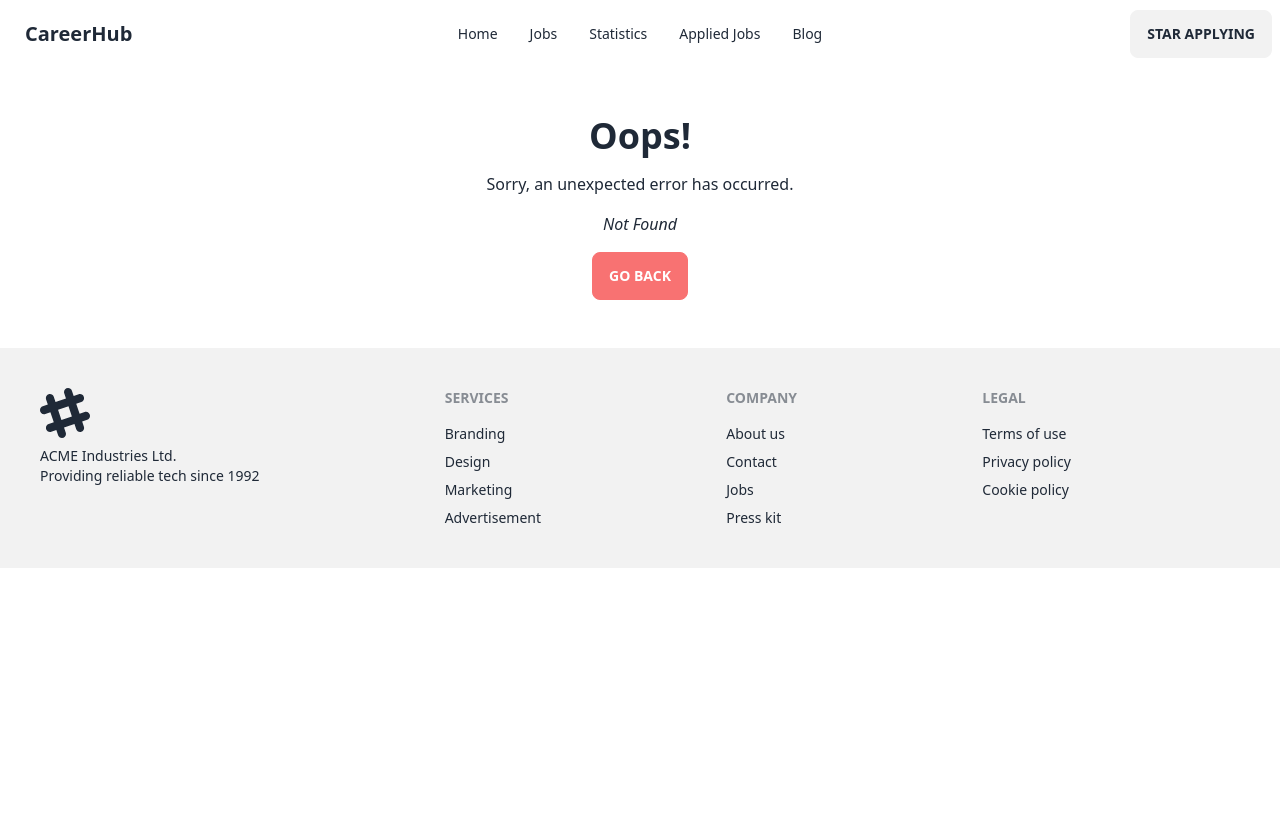
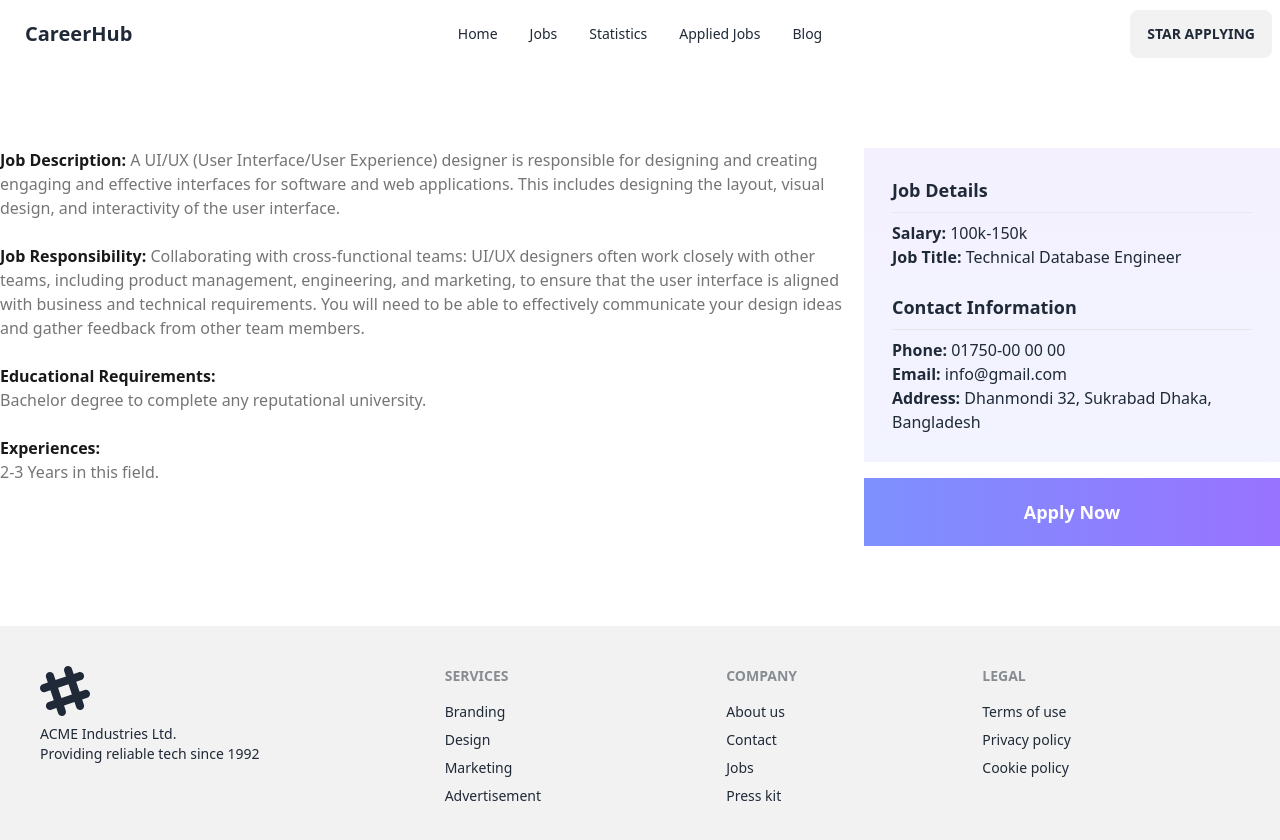
Before and after one commit to tanzilamd/react-career-hub, a React (Vite) app: page /job/1 in a window 1280 px wide. Shown: the top 840 px of the page. Before the commit the page ends 800 px from the top, so only its background shows below. Built offline with nearby package versions, Linux system fonts and the light colour scheme.

Commit message:
Job details, dynamic params, separate page

```diff
--- a/src/components/Job/Job.jsx
+++ b/src/components/Job/Job.jsx
@@ -1,8 +1,10 @@
 import { CiLocationOn } from "react-icons/ci";
 import { RiMoneyDollarCircleLine } from "react-icons/ri";
+import { Link } from "react-router-dom";
 
 const Job = ({ job }) => {
     const {
+        id,
         logo,
         job_title,
         company_name,
@@ -37,9 +39,11 @@ const Job = ({ job }) => {
                     {salary}
                 </p>
             </div>
-            <button className="btn btn-info bg-[#7E90FE] text-white border-0 mt-6">
-                View Details
-            </button>
+            <Link to={`job/${id}`}>
+                <button className="btn btn-info bg-[#7E90FE] text-white border-0 mt-6">
+                    View Details
+                </button>
+            </Link>
         </div>
     );
 };
--- /dev/null
+++ b/src/components/JobDetails/JobDetails.jsx
@@ -0,0 +1,97 @@
+import { useLoaderData, useParams } from "react-router-dom";
+
+const JobDetails = () => {
+    const jobs = useLoaderData();
+    const { id } = useParams();
+    const job = jobs.find((job) => job.id == id);
+
+    console.log(job);
+
+    const {
+        job_description,
+        job_responsibility,
+        educational_requirements,
+        experiences,
+        salary,
+        job_title,
+        contact_information,
+    } = job;
+
+    return (
+        <div className="my-20">
+            <div className="grid grid-cols-3 gap-4">
+                <div className="col-span-2 space-y-6">
+                    <p className="text-[#757575]">
+                        <span className="font-bold text-[#1A1919]">
+                            Job Description:{" "}
+                        </span>
+                        {job_description}
+                    </p>
+
+                    <p className="text-[#757575]">
+                        <span className="font-bold text-[#1A1919]">
+                            Job Responsibility:{" "}
+                        </span>
+                        {job_responsibility}
+                    </p>
+
+                    <p className="text-[#757575]">
+                        <span className="font-bold text-[#1A1919]">
+                            Educational Requirements:{" "}
+                        </span>{" "}
+                        <br />
+                        {educational_requirements}
+                    </p>
+
+                    <p className="text-[#757575]">
+                        <span className="font-bold text-[#1A1919]">
+                            Experiences:{" "}
+                        </span>{" "}
+                        <br />
+                        {experiences}
+                    </p>
+                </div>
+
+                <div>
+                    <div className="p-7 bg-gradient-to-t from-[#7e90fe1a] to-[#9873ff1a]">
+                        <h3 className="font-bold text-lg">Job Details</h3>
+                        <hr className="my-2" />
+                        <p>
+                            <span className="font-bold">Salary: </span>
+                            {salary}
+                        </p>
+                        <p>
+                            <span className="font-bold">Job Title: </span>
+                            {job_title}
+                        </p>
+
+                        <h3 className="font-bold mt-6 text-lg">
+                            Contact Information
+                        </h3>
+                        <hr className="my-2" />
+                        <p>
+                            <span className="font-bold">Phone: </span>
+                            {contact_information.phone}
+                        </p>
+                        <p>
+                            <span className="font-bold">Email: </span>
+                            {contact_information.email}
+                        </p>
+                        <p>
+                            <span className="font-bold">Address: </span>
+                            {contact_information.address}
+                        </p>
+                    </div>
+
+                    <div className="mt-4">
+                        <button className="bg-gradient-to-r from-[#7E90FE] to-[#9873FF] font-bold w-full text-white py-5 text-lg">
+                            Apply Now
+                        </button>
+                    </div>
+                </div>
+            </div>
+        </div>
+    );
+};
+
+export default JobDetails;
--- a/src/main.jsx
+++ b/src/main.jsx
@@ -10,6 +10,7 @@ import Statistics from "./components/Statistics/Statistics";
 import AppliedJobs from "./components/AppliedJobs/AppliedJobs";
 import Blog from "./components/Blog/Blog";
 import ErrorPage from "./error-page";
+import JobDetails from "./components/JobDetails/JobDetails";
 
 const router = createBrowserRouter([
     {
@@ -22,6 +23,11 @@ const router = createBrowserRouter([
             { path: "/stats", element: <Statistics></Statistics> },
             { path: "/applied", element: <AppliedJobs></AppliedJobs> },
             { path: "/blog", element: <Blog></Blog> },
+            {
+                path: "/job/:id",
+                element: <JobDetails></JobDetails>,
+                loader: () => fetch("../jobs.json"),
+            },
         ],
     },
 ]);
```
